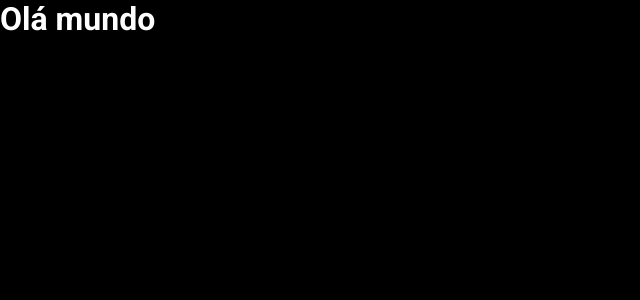
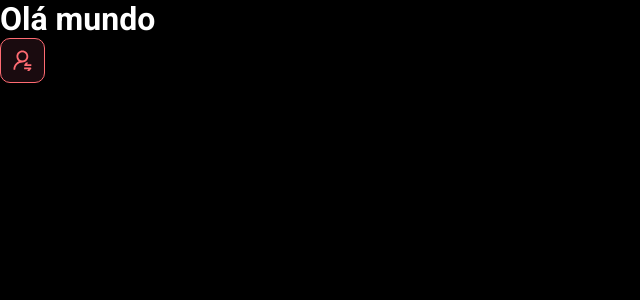
Before and after one commit to victorcarrim/dsmeta-victor, a React (Vite) app in the folder frontend/: page / in a window 1280 px wide. Shown: the top 300 px of the page, without its empty margins (0-640 px from the left). Built offline with nearby package versions, Linux system fonts and the light colour scheme.

Commit message:
First component

```diff
--- a/frontend/src/App.tsx
+++ b/frontend/src/App.tsx
@@ -1,6 +1,11 @@
+import NotificationButton from "./components/NotificationButton"
+
 function App() {
   return (
-    <h1>Olá mundo</h1>
+    <>
+      <h1>Olá mundo</h1>
+      <NotificationButton />
+    </>
   )
 }
 
--- /dev/null
+++ b/frontend/src/components/NotificationButton/index.tsx
@@ -0,0 +1,14 @@
+import icon from '../../assets/img/notification-icon.svg'
+import './styles.css'
+
+function NotificationButton() {
+    return (
+        <div className="dsmeta-red-btn-container">
+            <div className="dsmeta-red-btn">
+                <img src={icon} alt="notificar" />
+            </div>
+        </div>
+    )
+}
+
+export default NotificationButton;
--- /dev/null
+++ b/frontend/src/components/NotificationButton/styles.css
@@ -0,0 +1,15 @@
+.dsmeta-red-btn{
+    width: 45px;
+    height: 45px;
+    border-radius: 10px;
+    background: rgba(255, 107, 144, 0.1);
+    border: 1px solid #ff6b72;
+    display: flex;
+    align-items: center;
+    justify-content: center;
+    cursor: pointer;
+}
+
+.dsmeta-red-btn img{
+    width: 19px;
+}
```
Also changed, not shown: frontend/src/assets/img/notification-icon.svg (added).
